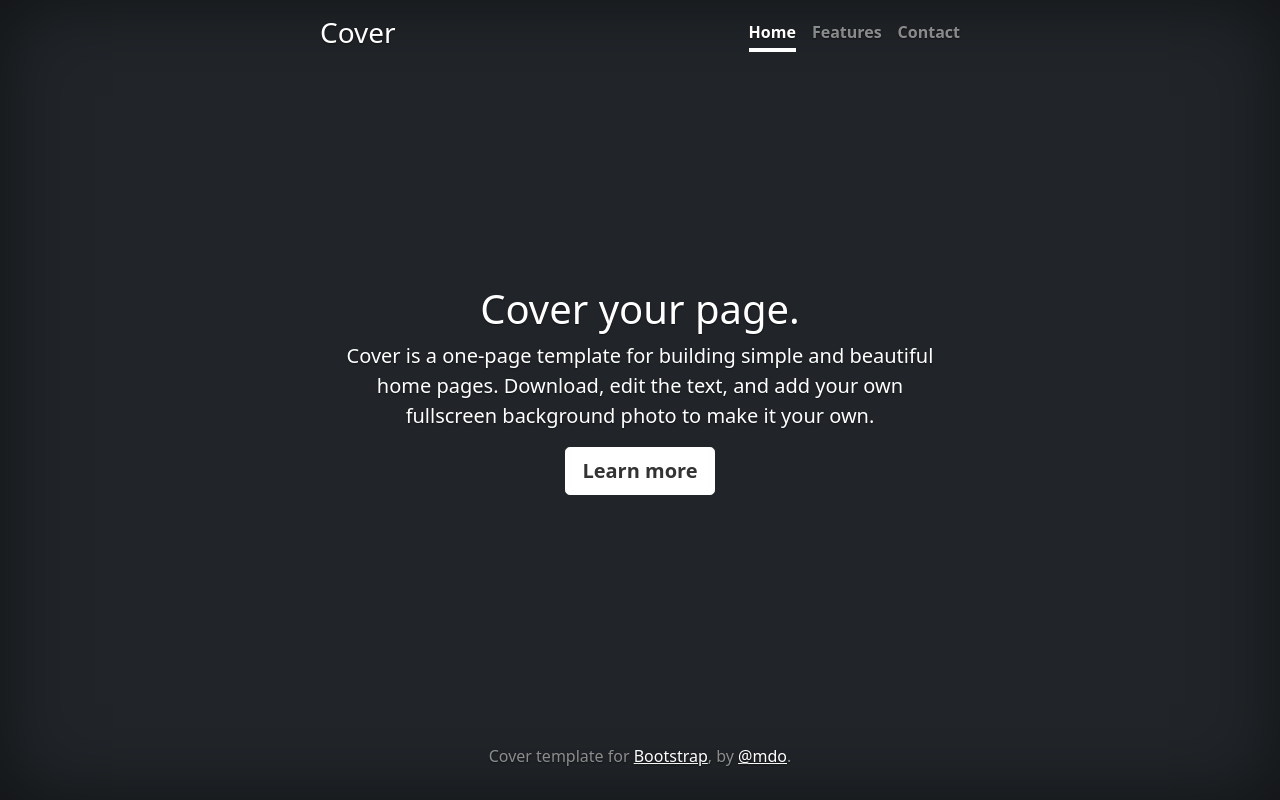
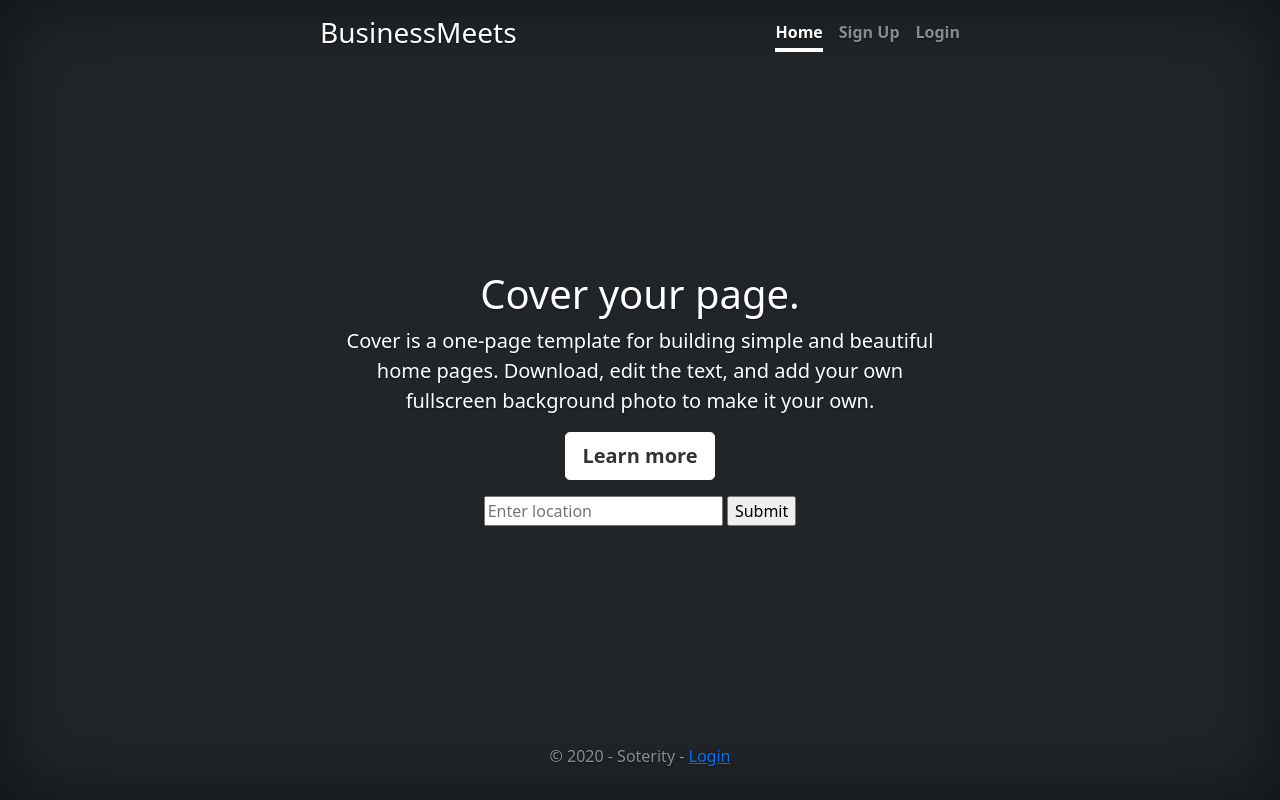
Before and after one commit to randor12/HackViolet2021, a Flask app: page / in a window 1280 px wide. Run offline with Flask 2, Linux system fonts and the light colour scheme.

Commit message:
form on index page

```diff
--- a/app.py
+++ b/app.py
@@ -1,4 +1,4 @@
-from flask import Flask, render_template
+from flask import Flask, render_template, request, redirect, url_for
 
 
 app = Flask(__name__)
@@ -13,13 +13,18 @@ def hello():
     return 'Hello, World!'
 
 
-@app.route('/')
+@app.route('/', methods=['POST', 'GET'])
 def index():
     """
     Get request for the index page.
     :return: returns the rendered HTML page
     """
-    return render_template('index.html.j2')
+    if (request.method == 'GET'):
+        return render_template('index.html.j2')
+    elif request.method == 'POST':
+        location = request.form['location']
+        print('Location', location)
+        return redirect(url_for('register'))
 
 
 @app.route('/register')
--- a/templates/base.html.j2
+++ b/templates/base.html.j2
@@ -30,11 +30,11 @@
       <header class="mb-auto">
         <div>
 
-          <h3 class="float-md-start mb-0">Cover</h3>
+          <h3 class="float-md-start mb-0">BusinessMeets</h3>
           <nav class="nav nav-masthead justify-content-center float-md-end">
             <a class="nav-link active" aria-current="page" href="#">Home</a>
-            <a class="nav-link" href="#">Features</a>
-            <a class="nav-link" href="#">Contact</a>
+            <a class="nav-link" href="#">Sign Up</a>
+            <a class="nav-link" href="#">Login</a>
           </nav>
         </div>
       </header>
@@ -44,7 +44,7 @@
       </main>
 
       <footer class="mt-auto text-white-50">
-        <p>Cover template for <a href="https://getbootstrap.com/" class="text-white">Bootstrap</a>, by <a href="https://twitter.com/mdo" class="text-white">@mdo</a>.</p>
+        <p>&copy; 2020 - Soterity - <a href='/'>Login</a></p>
       </footer>
 
     </div>
--- a/templates/index.html.j2
+++ b/templates/index.html.j2
@@ -8,4 +8,9 @@
 <p class="lead">
 	<a href="/register" class="btn btn-lg btn-secondary fw-bold border-white bg-white">Learn more</a>
 </p>
+
+<form method="post">
+	<input type="text" id="location" name="location" for="location" placeholder="Enter location" />
+	<input type="submit" value="Submit"/>
+</form>
 {% endblock %}
```
